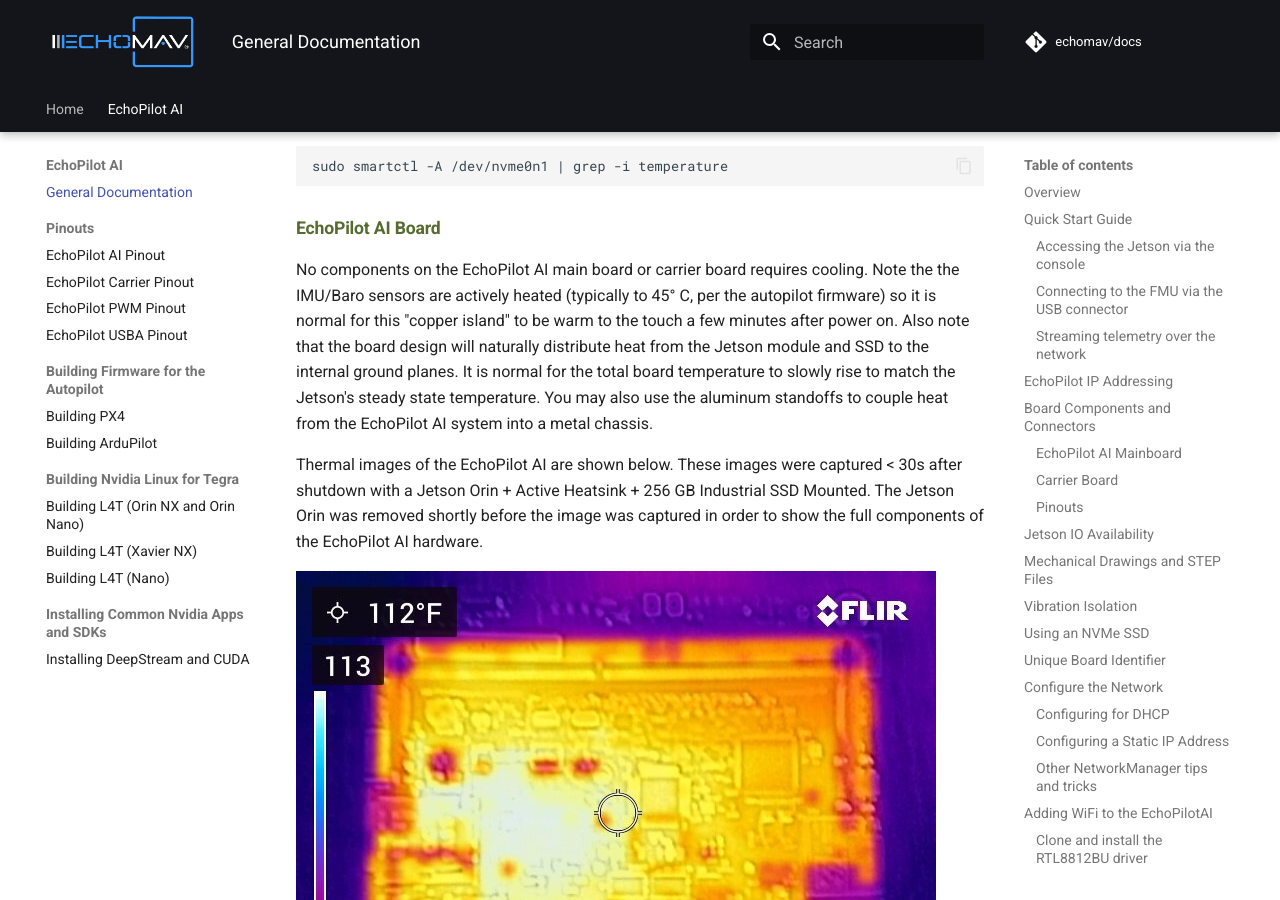
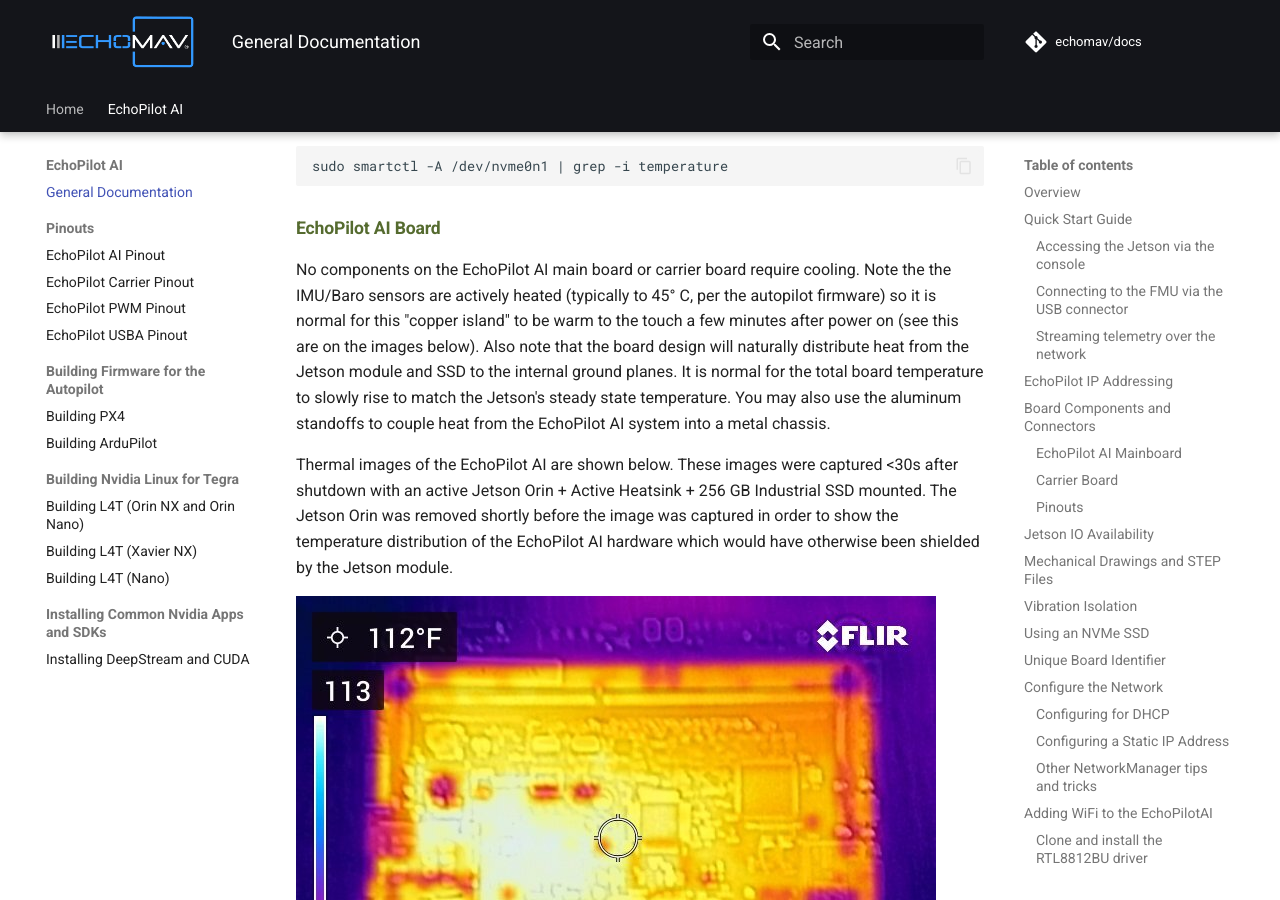
Before and after one commit to EchoMAV/docs, an MkDocs documentation site: the page built from docs/echopilot_ai.md, in a window 1280 px wide and 900 px high, scrolled down 28323 px. Built offline with MkDocs 1.6.1 and Material for MkDocs 9.7.7, drawn with Linux system fonts in a browser that asks for light colours; comment, search, counter and statistics services are not loaded; the version menu is left out.

Commit message:
thermal update

````diff
--- a/docs/echopilot_ai.md
+++ b/docs/echopilot_ai.md
@@ -712,9 +712,9 @@
 ```
 ### EchoPilot AI Board
 
-No components on the EchoPilot AI main board or carrier board requires cooling. Note the the IMU/Baro sensors are actively heated (typically to 45° C, per the autopilot firmware) so it is normal for this "copper island" to be warm to the touch a few minutes after power on. Also note that the board design will naturally distribute heat from the Jetson module and SSD to the internal ground planes. It is normal for the total board temperature to slowly rise to match the Jetson's steady state temperature. You may also use the aluminum standoffs to couple heat from the EchoPilot AI system into a metal chassis.
+No components on the EchoPilot AI main board or carrier board require cooling. Note the the IMU/Baro sensors are actively heated (typically to 45° C, per the autopilot firmware) so it is normal for this "copper island" to be warm to the touch a few minutes after power on (see this are on the images below). Also note that the board design will naturally distribute heat from the Jetson module and SSD to the internal ground planes. It is normal for the total board temperature to slowly rise to match the Jetson's steady state temperature. You may also use the aluminum standoffs to couple heat from the EchoPilot AI system into a metal chassis.
 
-Thermal images of the EchoPilot AI are shown below. These images were captured < 30s after shutdown with a Jetson Orin + Active Heatsink + 256 GB Industrial SSD Mounted. The Jetson Orin was removed shortly before the image was captured in order to show the full components of the EchoPilot AI hardware.
+Thermal images of the EchoPilot AI are shown below. These images were captured <30s after shutdown with an active Jetson Orin + Active Heatsink + 256 GB Industrial SSD mounted. The Jetson Orin was removed shortly before the image was captured in order to show the temperature distribution of the EchoPilot AI hardware which would have otherwise been shielded by the Jetson module.
 
 ![EchoPilot AI Thermal Top](assets/thermaltop.jpg)
 Top View of the EchoPilot AI
````
